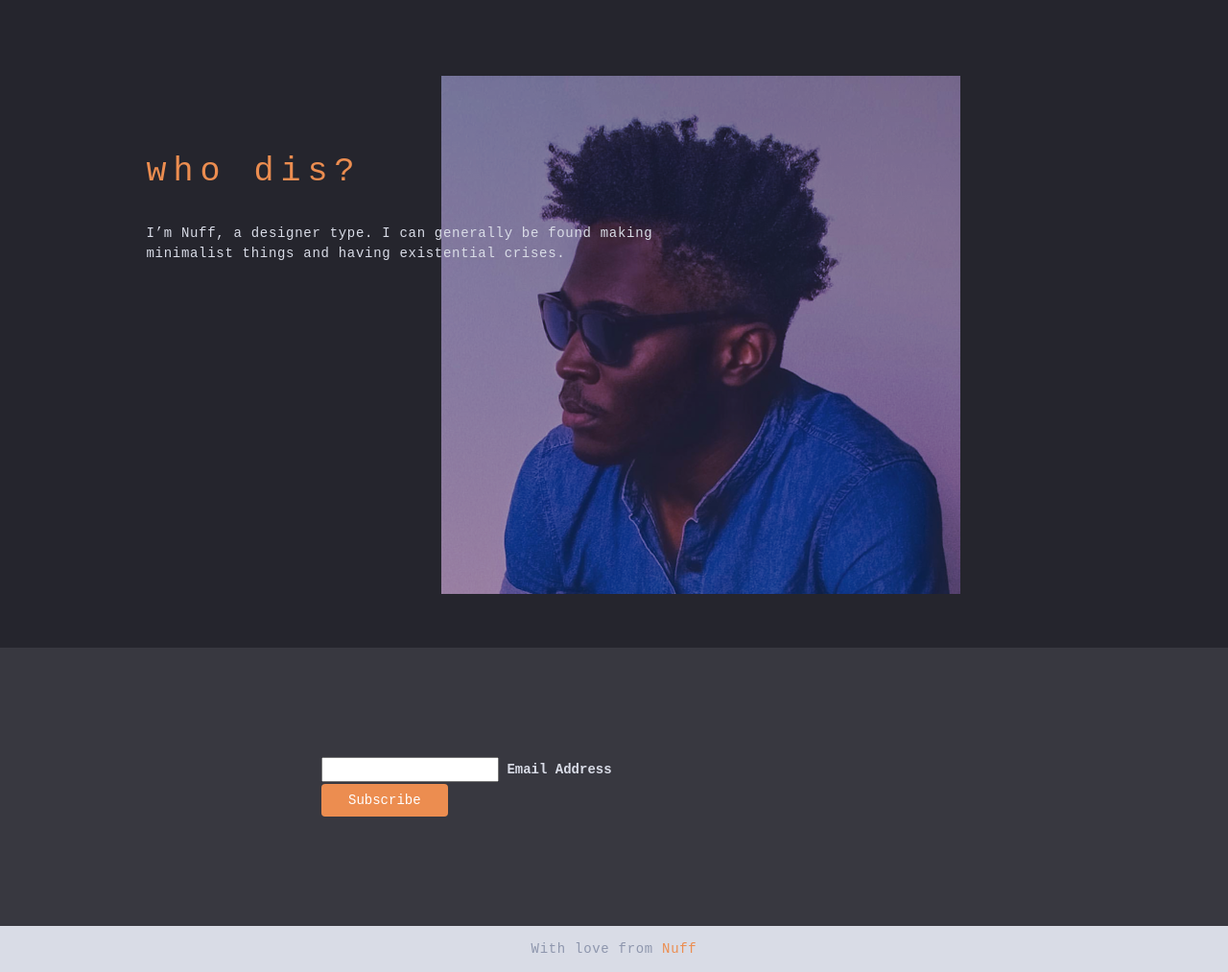
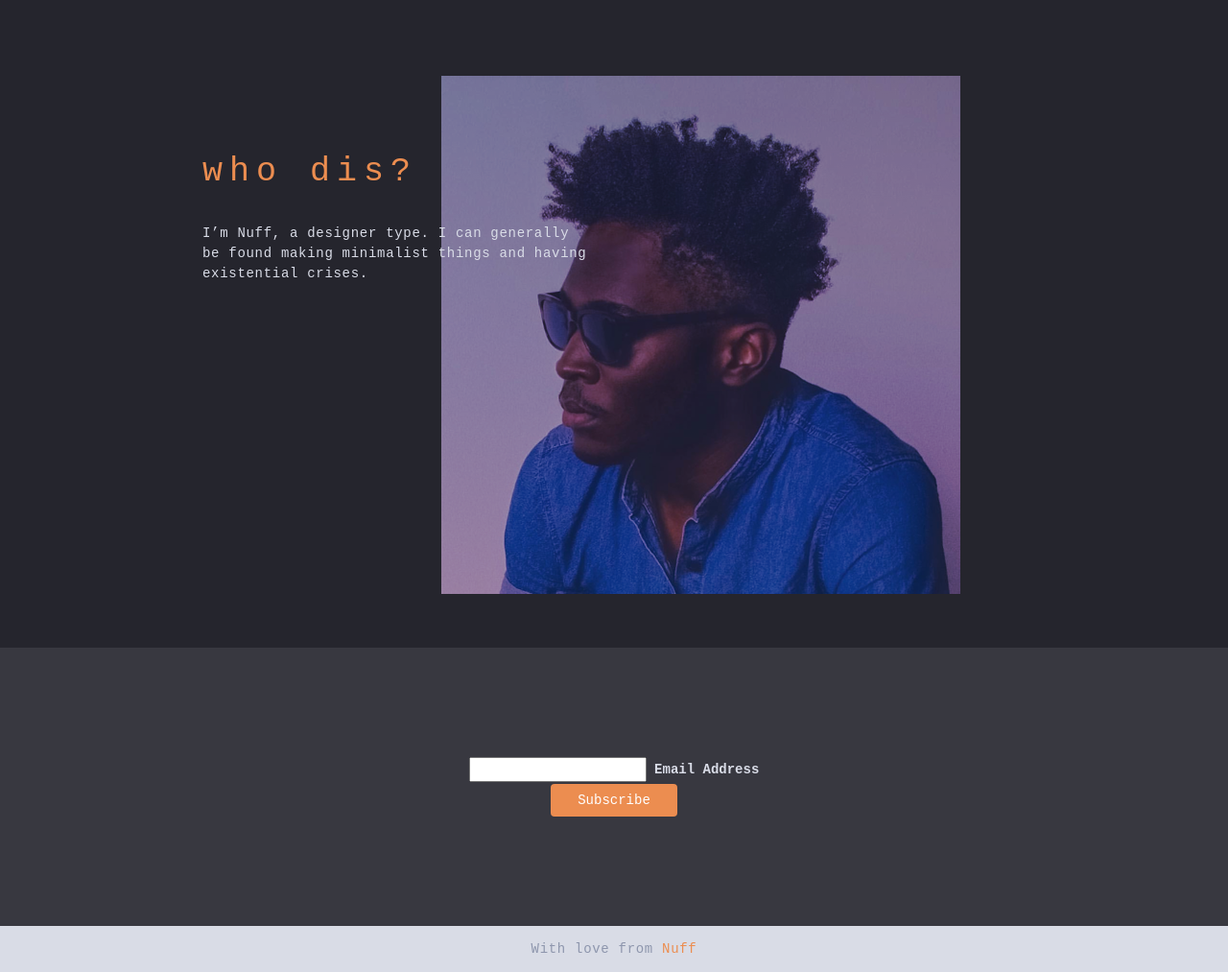
Before and after one commit to designbynuff/12x, a plain HTML site: page index.html in a window 1280 px wide. Shown: the part 960-1973 px from the top of the page at 96% size. Drawn offline with nearby package versions, Linux system fonts and the light colour scheme.

Commit message:
Tweaks
- brought in the second overlap a bit, so it’s narrower and more tucked
in

- added “text-center” to the signup block.

```diff
--- a/css/style.css
+++ b/css/style.css
@@ -98,8 +98,8 @@ a:hover, a:focus{
     z-index: 3;
     left: 0;
     top: 10%;
-    margin-left: -50%;
-    max-width: 100%;
+    margin-left: -40%;
+    max-width: 70%;
   }
 
 }
--- a/index.html
+++ b/index.html
@@ -68,7 +68,7 @@
 
       </div>
 
-      <div class="row padded full-width signup">
+      <div class="row padded full-width text-center signup">
         <div class="col-md-6 center-block">
 
           <!-- Begin MailChimp Signup Form -->
```
